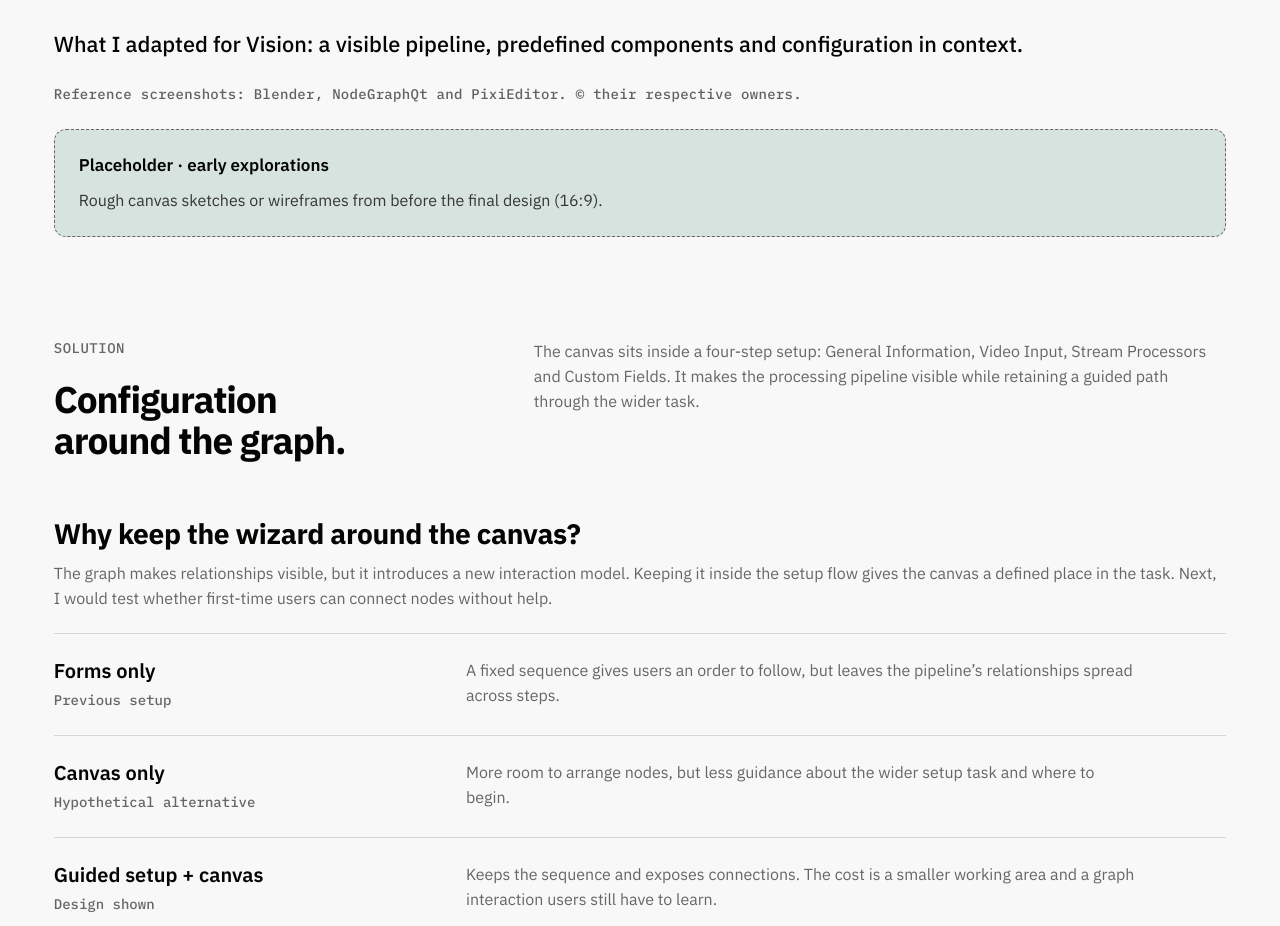
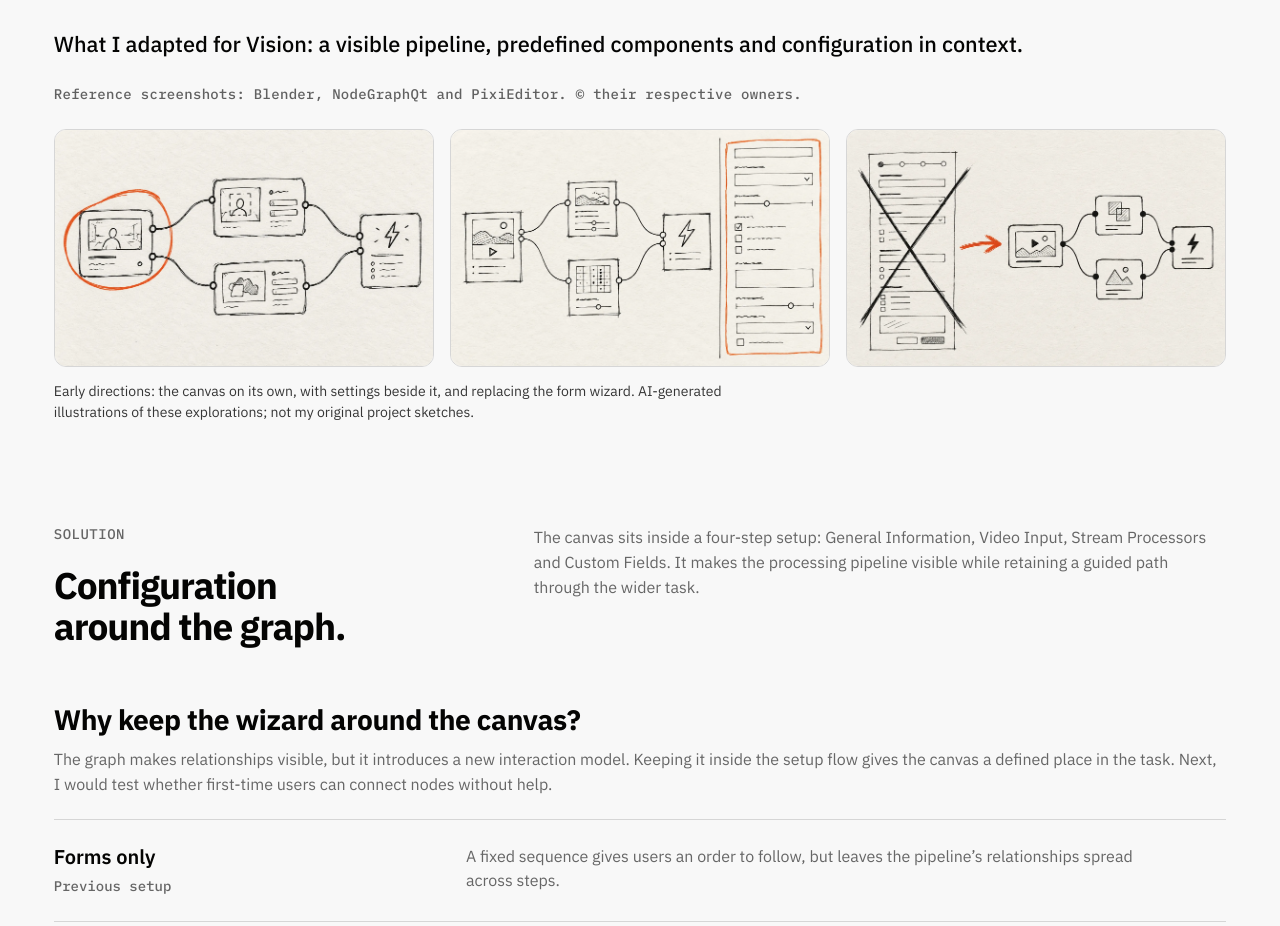
Before and after one commit to EKKO94/portfolio, a website: page vision.html in a window 1280 px wide. Shown: the part 4083-5009 px from the top of the page. Drawn offline with Linux system fonts and the light colour scheme.

Commit message:
Vision: AI-generated illustrative exploration sketches (labeled); About: heading, finite pulse (Codex review)
Co-Authored-By: Claude Sonnet 5.5 <noreply@anthropic.com>

```diff
--- a/assets/css/styles.css
+++ b/assets/css/styles.css
@@ -1207,7 +1207,14 @@ h1, h2, h3 { text-wrap: balance; }
 .open__list > div { display: grid; grid-template-columns: 130px 1fr; gap: 12px; }
 .open__list dt { font-family: var(--mono); font-size: 0.875rem; letter-spacing: 0.4px; text-transform: uppercase; color: var(--muted); }
 .open__list dd { font-size: 1.0625rem; line-height: 1.45; color: var(--ink); }
-@media (prefers-reduced-motion: no-preference) { .open__dot { animation: open-pulse 2.4s var(--ease) infinite; } }
+@media (prefers-reduced-motion: no-preference) { .open__dot { animation: open-pulse 2.4s var(--ease) 2; } }
 @keyframes open-pulse { 0% { box-shadow: 0 0 0 0 rgba(47, 158, 99, 0.45); } 70%, 100% { box-shadow: 0 0 0 10px rgba(47, 158, 99, 0); } }
 @media (max-width: 520px) { .open__list > div { grid-template-columns: 1fr; gap: 2px; } }
 @media (forced-colors: active) { .open { border-color: CanvasText; } .open__dot { background: Highlight; } }
+
+/* Vision: early exploration sketches */
+.sketches { margin: 0; display: flex; flex-direction: column; gap: 14px; }
+.sketches__grid { display: grid; grid-template-columns: repeat(3, 1fr); gap: 16px; }
+.sketches__grid img { width: 100%; height: auto; aspect-ratio: 16 / 10; object-fit: cover; border-radius: 12px; border: 1px solid var(--rule); }
+.sketches figcaption { font-size: 0.875rem; line-height: 1.5; color: var(--ink-2); max-width: 720px; }
+@media (max-width: 860px) { .sketches__grid { grid-template-columns: 1fr; } }
--- a/vision.html
+++ b/vision.html
@@ -297,9 +297,14 @@
 
           <p class="footnote">Reference screenshots: Blender, NodeGraphQt and PixiEditor. © their respective owners.</p>
 
-          <aside class="placeholder" data-placeholder="vision-early-explorations">
-            <strong>Placeholder · early explorations</strong><p>Rough canvas sketches or wireframes from before the final design (16:9).</p>
-          </aside>
+          <figure class="sketches">
+            <div class="sketches__grid">
+              <img class="shot" src="assets/img/vision-sketch-1.webp" alt="Pencil sketch of a node canvas: a video input node connected to two processing nodes that feed one events node" width="1584" height="990" loading="lazy">
+              <img class="shot" src="assets/img/vision-sketch-2.webp" alt="The same sketch with a settings panel drawn beside the canvas" width="1584" height="990" loading="lazy">
+              <img class="shot" src="assets/img/vision-sketch-3.webp" alt="A crossed-out long form wizard with an arrow pointing to the node canvas" width="1584" height="990" loading="lazy">
+            </div>
+            <figcaption>Early directions: the canvas on its own, with settings beside it, and replacing the form wizard. AI-generated illustrations of these explorations; not my original project sketches.</figcaption>
+          </figure>
         </div>
       </section>
 
```
Also changed, not shown: about.html (+1 -1 lines), assets/img/vision-sketch-1.webp (added), assets/img/vision-sketch-2.webp (added), assets/img/vision-sketch-3.webp (added).
